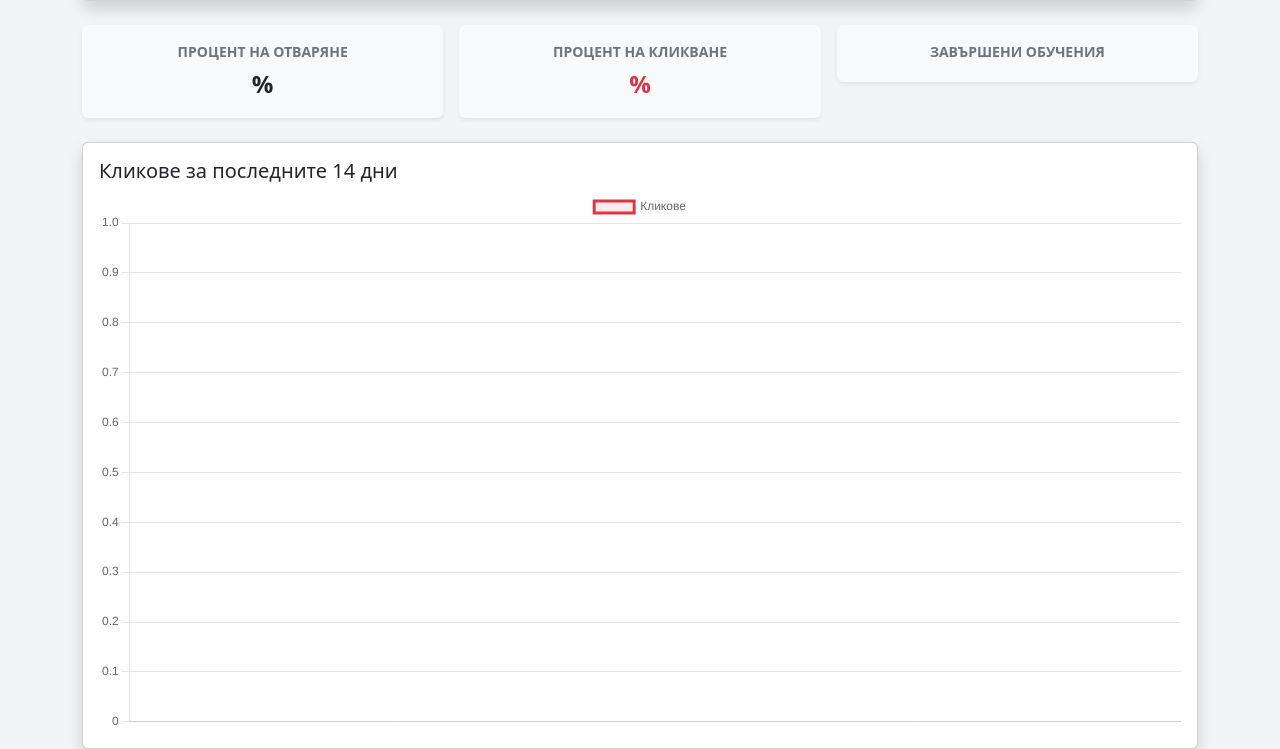
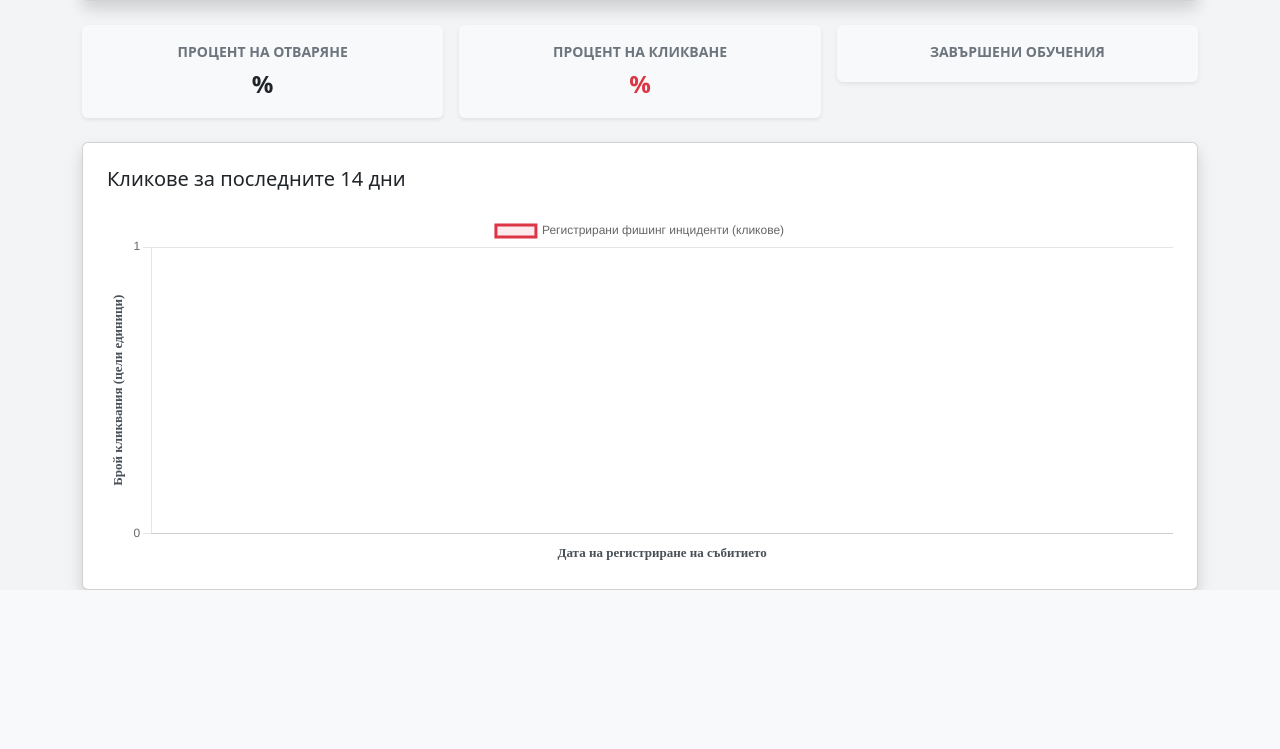
Before and after one commit to alinavvvv/phishing, a Flask app: template templates/user_detail.html in a window 1280 px wide. Shown: the part 316-1065 px from the top of the page. After the commit the page ends 906 px from the top, so only its background shows below. Run offline with Flask 3, Linux system fonts and the light colour scheme; the template is opened without the code that fills it, so the values that code supplies are empty.

Commit message:
Improve user clicks chart in user_detail.html
Updated the user detail template to enhance the clicks chart section with better styling and labels.

```diff
--- a/templates/user_detail.html
+++ b/templates/user_detail.html
@@ -10,7 +10,6 @@
 </div>
 
 <div class="card shadow p-4 mb-4">
-
     <div class="row mt-2">
         <div class="col-md-3">
             <div class="card p-3 bg-primary text-white shadow-sm h-100">
@@ -65,9 +64,11 @@
     </div>
 </div>
 
-<div class="card shadow p-3 mt-4">
-    <h5>Кликове за последните 14 дни</h5>
-    <canvas id="userClicksChart"></canvas>
+<div class="card shadow p-4 mt-4">
+    <h5 class="mb-4">Кликове за последните 14 дни</h5>
+    <div style="position: relative; height:350px; width:100%;">
+        <canvas id="userClicksChart"></canvas>
+    </div>
 </div>
 
 <script>
@@ -79,12 +80,67 @@ new Chart(document.getElementById('userClicksChart'), {
     data: {
         labels: labels,
         datasets: [{
-            label: 'Кликове',
+            label: 'Регистрирани фишинг инциденти (кликове)',
             data: clickData,
             borderColor: '#dc3545',
             backgroundColor: 'rgba(220, 53, 69, 0.1)',
-            tension: 0.2
+            borderWidth: 3,
+            pointBackgroundColor: '#dc3545',
+            pointRadius: 4,
+            tension: 0.15,
+            fill: true
         }]
+    },
+    options: {
+        responsive: true,
+        maintainAspectRatio: false,
+        plugins: {
+            legend: {
+                display: true,
+                position: 'top'
+            }
+        },
+        scales: {
+            // Конфигуриране и подписване на вертикалната ос (Y)
+            y: {
+                beginAtZero: true,
+                title: {
+                    display: true,
+                    text: 'Брой кликвания (цели единици)',
+                    color: '#495057',
+                    font: {
+                        size: 13,
+                        family: 'Times New Roman',
+                        weight: 'bold'
+                    }
+                },
+                ticks: {
+                    stepSize: 1, // Гарантира стъпка от точно 1 единица
+                    precision: 0, // Премахва изцяло плаващата запетая
+                    callback: function(value) {
+                        if (value % 1 === 0) {
+                            return value; // Извежда само цели числа
+                        }
+                    }
+                }
+            },
+            // Конфигуриране и подписване на хоризонталната ос (X)
+            x: {
+                title: {
+                    display: true,
+                    text: 'Дата на регистриране на събитието',
+                    color: '#495057',
+                    font: {
+                        size: 13,
+                        family: 'Times New Roman',
+                        weight: 'bold'
+                    }
+                },
+                grid: {
+                    display: false // Скрива вертикалната мрежа за по-чист изглед
+                }
+            }
+        }
     }
 });
 </script>
```
